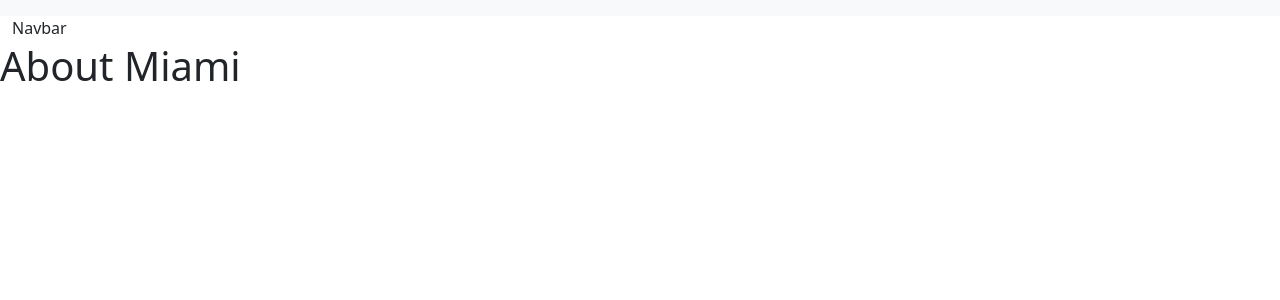
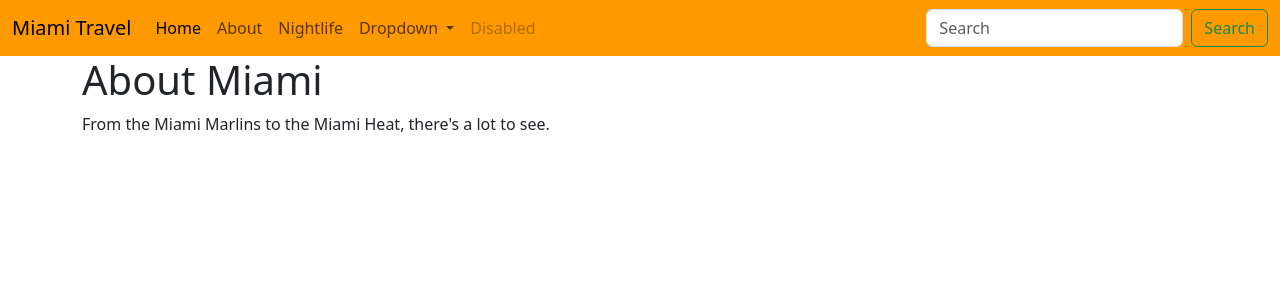
Before and after one commit to e-imafidon/Dynamic-Data-2024, a Node server app: page /about in a window 1280 px wide. Shown: the top 300 px of the page. Run offline with Node 20, Linux system fonts and the light colour scheme; some libraries are stand-ins or nearby versions.

Commit message:
end of class edits 9/26/24

```diff
--- a/miami/site/miami.js
+++ b/miami/site/miami.js
@@ -16,15 +16,32 @@ app.set('view engine','handlebars')
 const PORT = process.env.port || 3000
 //process routes before error
 app.get('/',(request,response)=>{
-    response.render('home')
+    response.render('landing',{
+        title:"This is Miami!!",
+        abstract:"Miami is a fun place.",
+        image:"miamisky.jpg"
+    })
 })
 app.get('/about',(request,response)=>{
-    response.render('about')
+    response.render('page',{
+        title:"About Miami",
+        abstract:"From the Miami Marlins to the Miami Heat, there's a lot to see. "
+    })
 })
+
+app.get('/nightlife',(request,response)=>{
+    response.render('page',{
+        title:"Miami at Night",
+        abstract:"Stay away from South Beach!!"
+    })
+})
+
+/*These are page templates
 app.get('/nightlife',(request,response)=>{
     response.type('text/plain')
-    response.send('Miami At Night')
+    response.send('Stay away from South Beach!! ')
 })
+*/
 app.get('/beaches',(request,response)=>{
     response.type('text/plain')
     response.send('Miami Beach and more!')
--- /dev/null
+++ b/miami/site/public/css/miami.css
@@ -0,0 +1,4 @@
+/* Target elements using class */
+.orange-bg{
+    background-color: #FF9900;
+}
--- /dev/null
+++ b/miami/site/views/landing.handlebars
@@ -0,0 +1,3 @@
+<img class="hero img-fluid" src="/images/{{image}}" alt="">
+<h1 class="primary-heading">{{title}}</h1>
+<p class="abstract">{{abstract}}</p>
--- a/miami/site/views/layouts/main.handlebars
+++ b/miami/site/views/layouts/main.handlebars
@@ -3,15 +3,17 @@
 <head>
     <meta charset="UTF-8">
     <meta name="viewport" content="width=device-width, initial-scale=1.0">
-    <title>Document</title>
+    <title>{{title}}</title>
     {{!-- Import css styles --}}
     <link rel="stylesheet" href="/css/bootstrap.css">
+    {{!-- Overrides go last --}}
+    <link rel="stylesheet" href="/css/miami.css">
 </head>
 <body>
     {{!-- Begin Navigation --}}
-    <nav class="navbar navbar-expand-lg bg-body-tertiary"></nav>
+    <nav class="navbar navbar-expand-lg orange-bg">
   <div class="container-fluid">
-    <a class="navbar-brand" href="#">Navbar</a>
+    <a class="navbar-brand" href="#">Miami Travel</a>
     <button class="navbar-toggler" type="button" data-bs-toggle="collapse" data-bs-target="#navbarSupportedContent" aria-controls="navbarSupportedContent" aria-expanded="false" aria-label="Toggle navigation">
       <span class="navbar-toggler-icon"></span>
     </button>
@@ -21,7 +23,10 @@
           <a class="nav-link active" aria-current="page" href="#">Home</a>
         </li>
         <li class="nav-item">
-          <a class="nav-link" href="#">Link</a>
+          <a class="nav-link" href="About">About</a>
+        </li>
+        <li class="nav-item">
+          <a class="nav-link" href="/nightlife">Nightlife </a>
         </li>
         <li class="nav-item dropdown">
           <a class="nav-link dropdown-toggle" href="#" role="button" data-bs-toggle="dropdown" aria-expanded="false">
@@ -47,7 +52,9 @@
 </nav>
     {{!-- End Navigation --}}
     {{!-- Default placeholder for handlebars --}}
+    <div class="container">
     {{{body}}}
+    </div>
 
     <script>src="/js/bootstrap.js" </script>
 </body>
--- /dev/null
+++ b/miami/site/views/page.handlebars
@@ -0,0 +1,5 @@
+<h1 class="primary-heading">{{title}}</h1>
+
+<p class="abstract">
+{{abstract}}
+</p>
```
Also changed, not shown: miami/site/package.json (indentation only), 1 other file.
